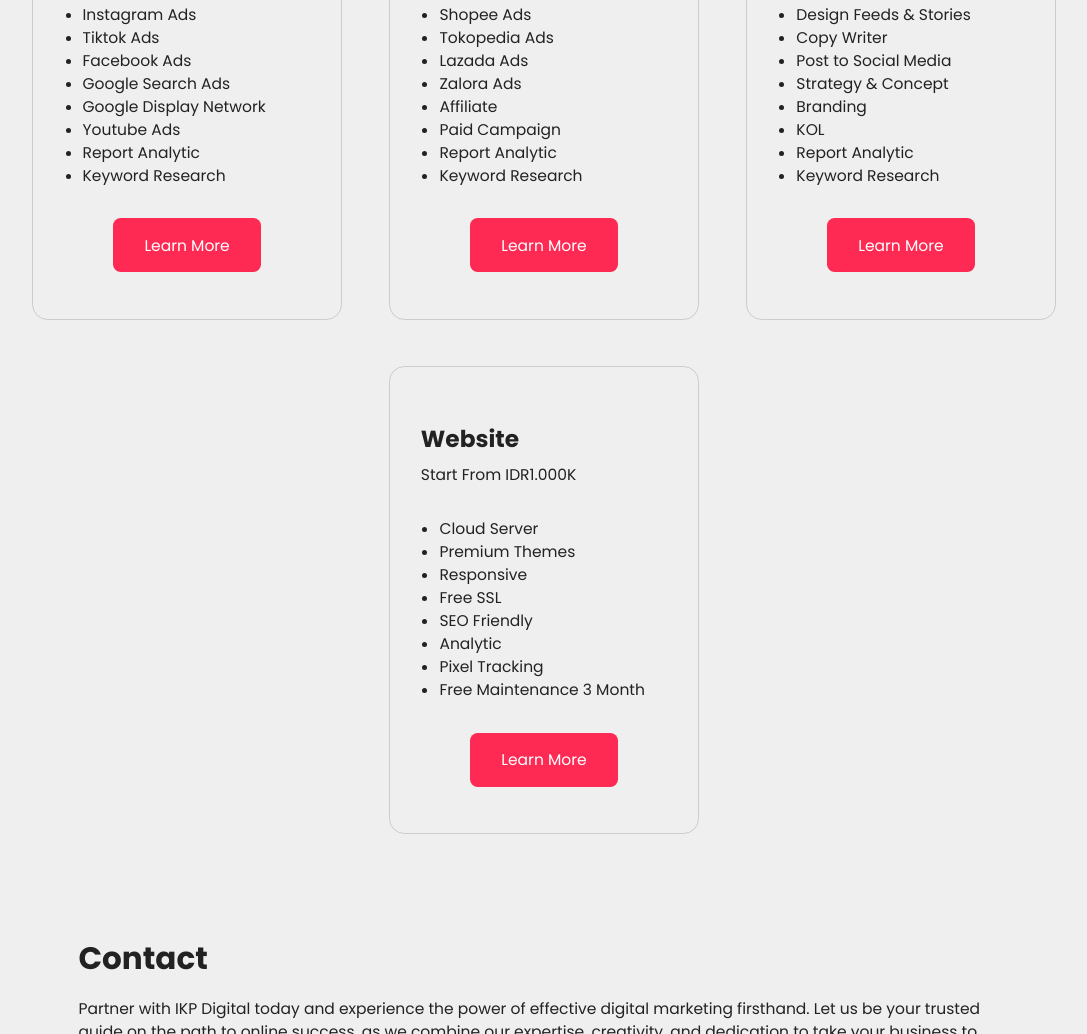
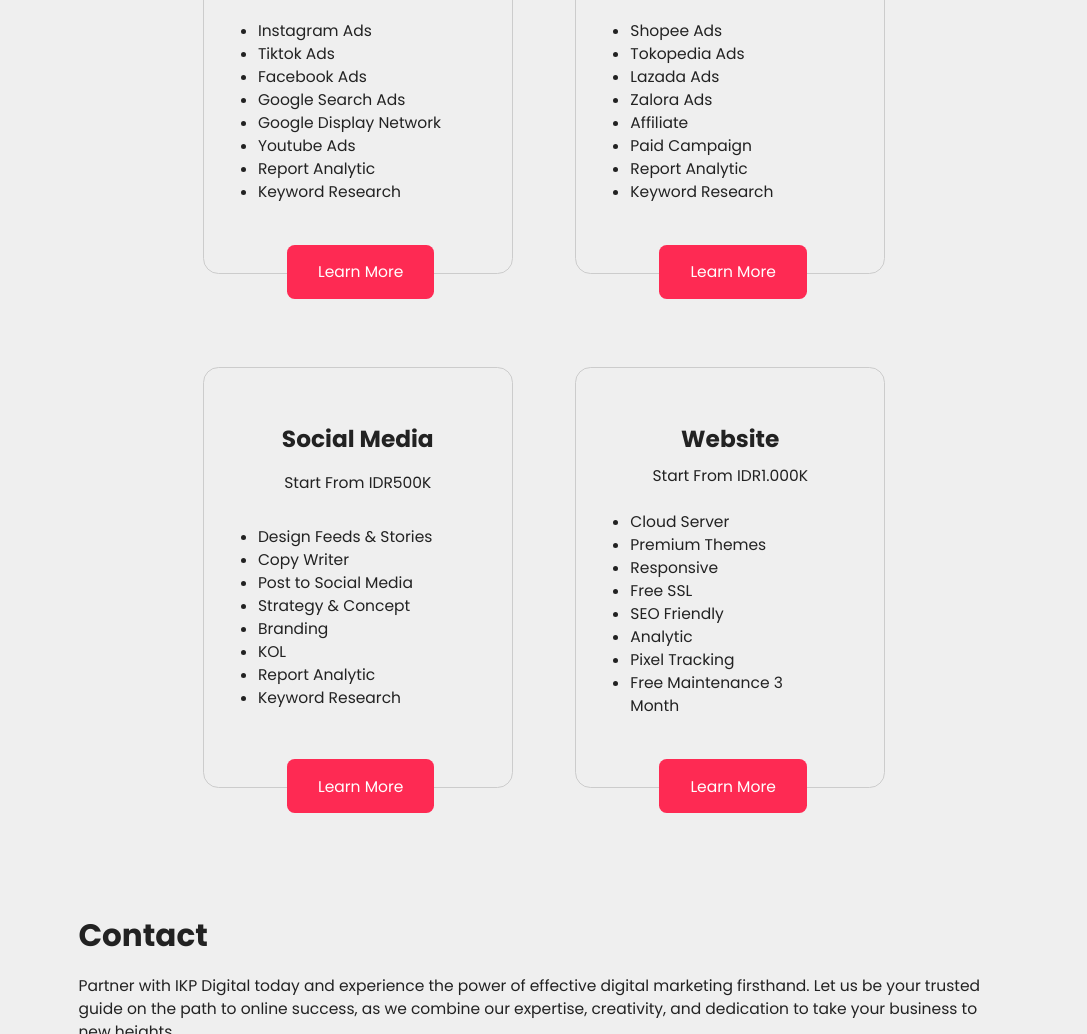
Before and after one commit to yopihasopa/scrodigital, a plain HTML site: page index.html in a window 1280 px wide. Shown: the part 1312-2346 px from the top of the page, without its empty margins (96-1183 px from the left). Drawn offline with Linux system fonts and the light colour scheme.

Commit message:
update magrib

```diff
--- a/index.html
+++ b/index.html
@@ -65,7 +65,6 @@
       </p>
       <div class="row">
         <div class="service-card">
-          <div class="service-badge">Popular</div>
           <h3 class="service-card-title">Digital Marketing</h3>
           <p class="service-card-price">Start From IDR500K</p>
           <ul class="detail-service">
@@ -78,9 +77,10 @@
             <li>Report Analytic</li>
             <li>Keyword Research</li>
           </ul>
-          <a href="#"><button class="btn">Learn More</button></a>
+          <a href="#"><button class="service-btn">Learn More</button></a>
         </div>
         <div class="service-card">
+          <div class="service-badge">Popular</div>
           <h3 class="service-card-title">Marketplace Ads</h3>
           <p class="service-card-price">Start From IDR500K</p>
           <ul class="detail-service">
@@ -93,7 +93,7 @@
             <li>Report Analytic</li>
             <li>Keyword Research</li>
           </ul>
-          <a href="#"><button class="btn">Learn More</button></a>
+          <a href="#"><button class="service-btn">Learn More</button></a>
         </div>
         <div class="service-card">
           <h3 class="service-card-title">Social Media</h3>
@@ -108,7 +108,7 @@
             <li>Report Analytic</li>
             <li>Keyword Research</li>
           </ul>
-          <a href="#"><button class="btn">Learn More</button></a>
+          <a href="#"><button class="service-btn">Learn More</button></a>
         </div>
         <div class="service-card">
           <h3 class="service-card-title">Website</h3>
@@ -123,7 +123,7 @@
             <li>Pixel Tracking</li>
             <li>Free Maintenance 3 Month</li>
           </ul>
-          <a href="#"><button class="btn">Learn More</button></a>
+          <a href="#"><button class="service-btn">Learn More</button></a>
         </div>
       </div>
     </section>
--- a/style.css
+++ b/style.css
@@ -159,11 +159,13 @@
   justify-content: center;
 }
 .service .row .service-card {
+  display: flex;
+  flex-wrap: wrap;
   text-align: center;
   padding: 3rem 2rem;
   border: 1px solid #ccc;
   border-radius: 1rem;
-  margin: 1.5rem;
+  margin: 3rem 2rem;
   flex: 0 1 20rem;
   position: relative;
 }
@@ -184,20 +186,24 @@
 }
 .service .row .service-card .service-card-price {
   font-size: 1rem;
+  text-align: left;
 }
 .service .row .service-card ul {
   text-align: left;
-  margin-left: 1.2rem;
-  margin-top: 2rem;
+  padding: 1.5rem;
+  position: relative;
 }
-.service .row .service-card button {
+.service .row .service-card a button.service-btn {
   background-color: var(--primary);
   padding: 1rem 2rem;
-  margin-top: 2rem;
+
   color: #fff;
   border-radius: 0.5rem;
   font-size: 1rem;
   cursor: pointer;
+  position: absolute;
+  bottom: -1.7rem;
+  right: 5rem;
 }
 /* contact Section */
 .contact .row {
@@ -323,7 +329,7 @@
     font-size: 2rem;
   }
   .service .row .service-card {
-    margin: 0.8rem;
+    margin: 2rem 1.5rem;
   }
   .contact .row {
     flex-wrap: wrap;
```
